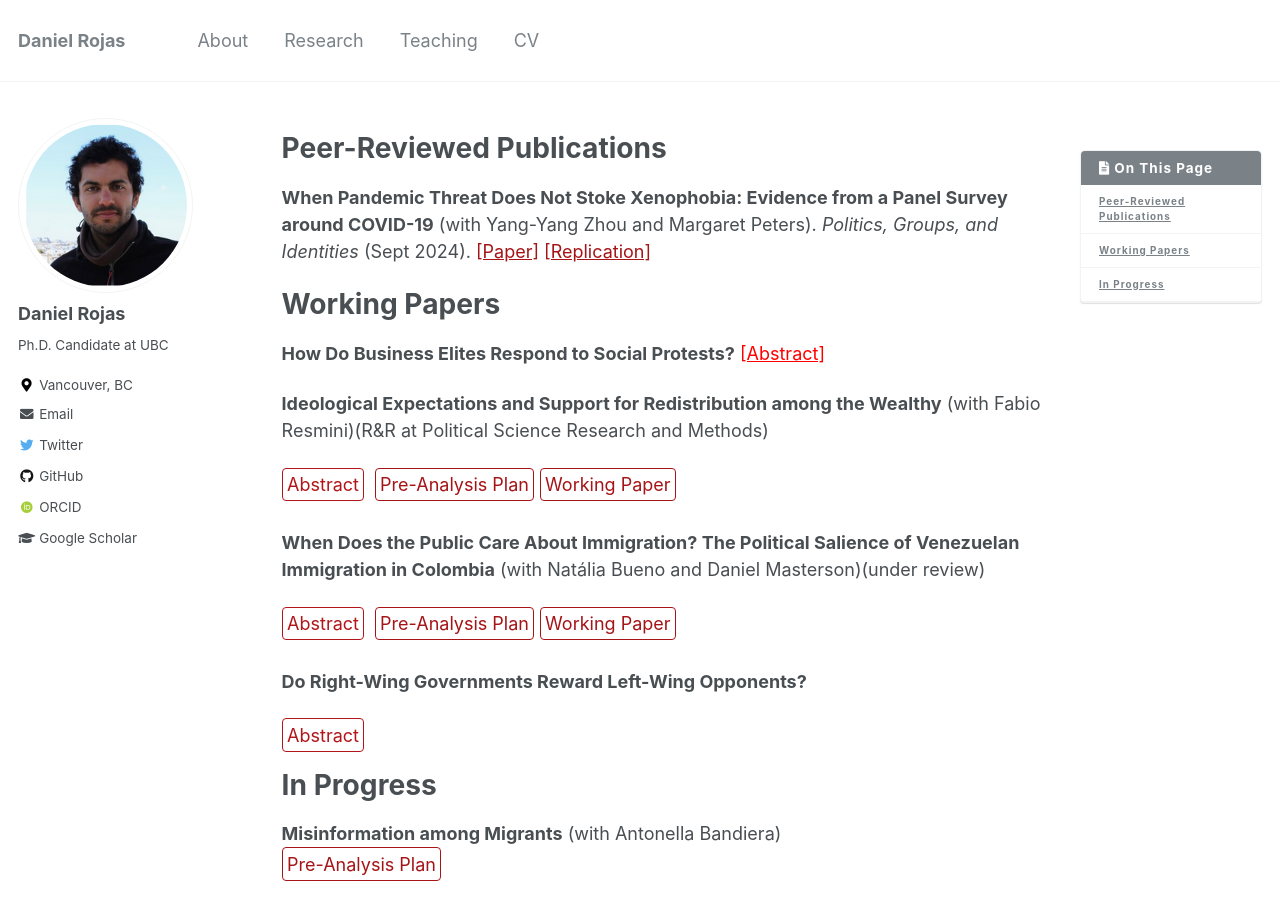
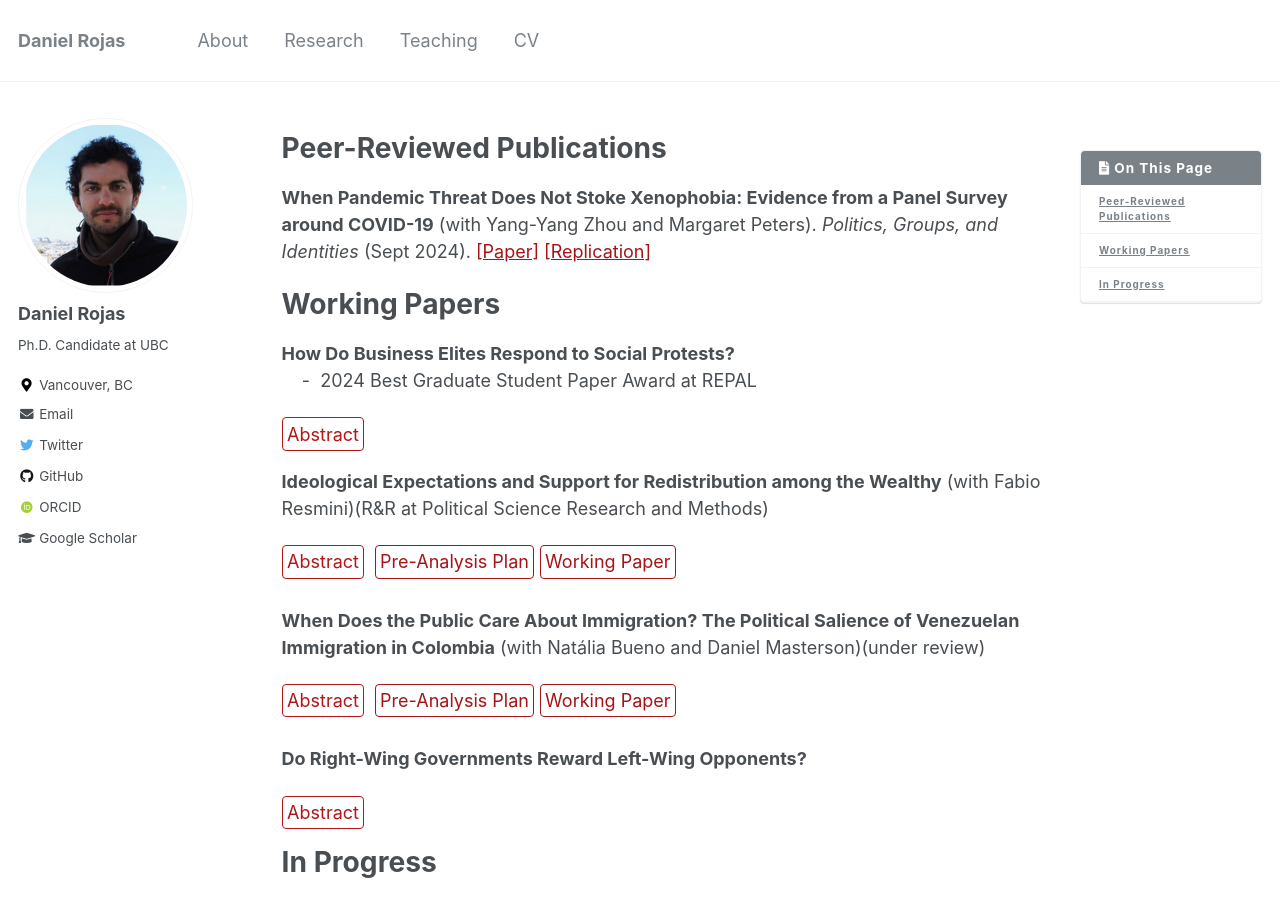
Before and after one commit to danielrojaslozano/danielrojaslozano.github.io, a Jekyll site: the page built from _pages/research.md, in a window 1280 px wide and 900 px high. Built offline with Jekyll 4.4.1, drawn with Linux system fonts in a browser that asks for light colours; some web fonts are replaced.

Commit message:
Update research.md

```diff
--- a/_pages/research.md
+++ b/_pages/research.md
@@ -56,23 +56,12 @@ details > p {
 
 # Working Papers
 
-<b>How Do Business Elites Respond to Social Protests?</b>
-<a href="javascript:void(0);" onclick="toggleAbstract()" style="text-decoration: underline; color: red;">[Abstract]</a>
-
-<div id="abstract-content" style="display: none; margin-top: 10px;">
-    <p>The political economy states instability and uncertainty negatively affect employment and investment. While violent protests create economic uncertainty and political instability, we know little about how economic elites respond to such events—most existing scholarship focuses on the impact of protests on political elites and public opinion. I argue that economically driven violent protests signal diminished state capacity and increased economic hardship. Violence creates fear and costs to elites, who lean on the signaling effect of protesters’ extreme behavior, coordinate their response through business associations, and decide to concede by creating jobs because they fear further unrest and future changes in the distribution of political power. I test this theory in Colombia and find that labor demand increases in municipalities exposed to violent protests, not among those exposed to nonviolent ones. Qualitative research validates the theorized mechanism. Results suggest that economic elites are responsive to redistributive demands expressed through extra-electoral means.</p>
-</div>
-
-<script>
-    function toggleAbstract() {
-        var content = document.getElementById("abstract-content");
-        if (content.style.display === "none") {
-            content.style.display = "block";
-        } else {
-            content.style.display = "none";
-        }
-    }
-</script>
+**How Do Business Elites Respond to Social Protests?**
+<br />
+&nbsp;&nbsp;&nbsp;&nbsp;-&nbsp;&nbsp;2024 Best Graduate Student Paper Award at REPAL
+<br />
+<details><summary>Abstract</summary><p>The political economy states instability and uncertainty negatively affect employment and investment. While violent protests create economic uncertainty and political instability, we know little about how economic elites respond to such events—most existing scholarship focuses on the impact of protests on political elites and public opinion. I argue that economically driven violent protests signal diminished state capacity and increased economic hardship. Violence creates fear and costs to elites, who lean on the signaling effect of protesters’ extreme behavior, coordinate their response through business associations, and decide to concede by creating jobs because they fear further unrest and future changes in the distribution of political power. I test this theory in Colombia and find that labor demand increases in municipalities exposed to violent protests, not among those exposed to nonviolent ones. Qualitative research validates the theorized mechanism. Results suggest that economic elites are responsive to redistributive demands expressed through extra-electoral means.</p>
+</details> &nbsp;
 
 
  **Ideological Expectations and Support for Redistribution among the Wealthy** (with Fabio Resmini)(R&R at Political Science Research and Methods)
```
